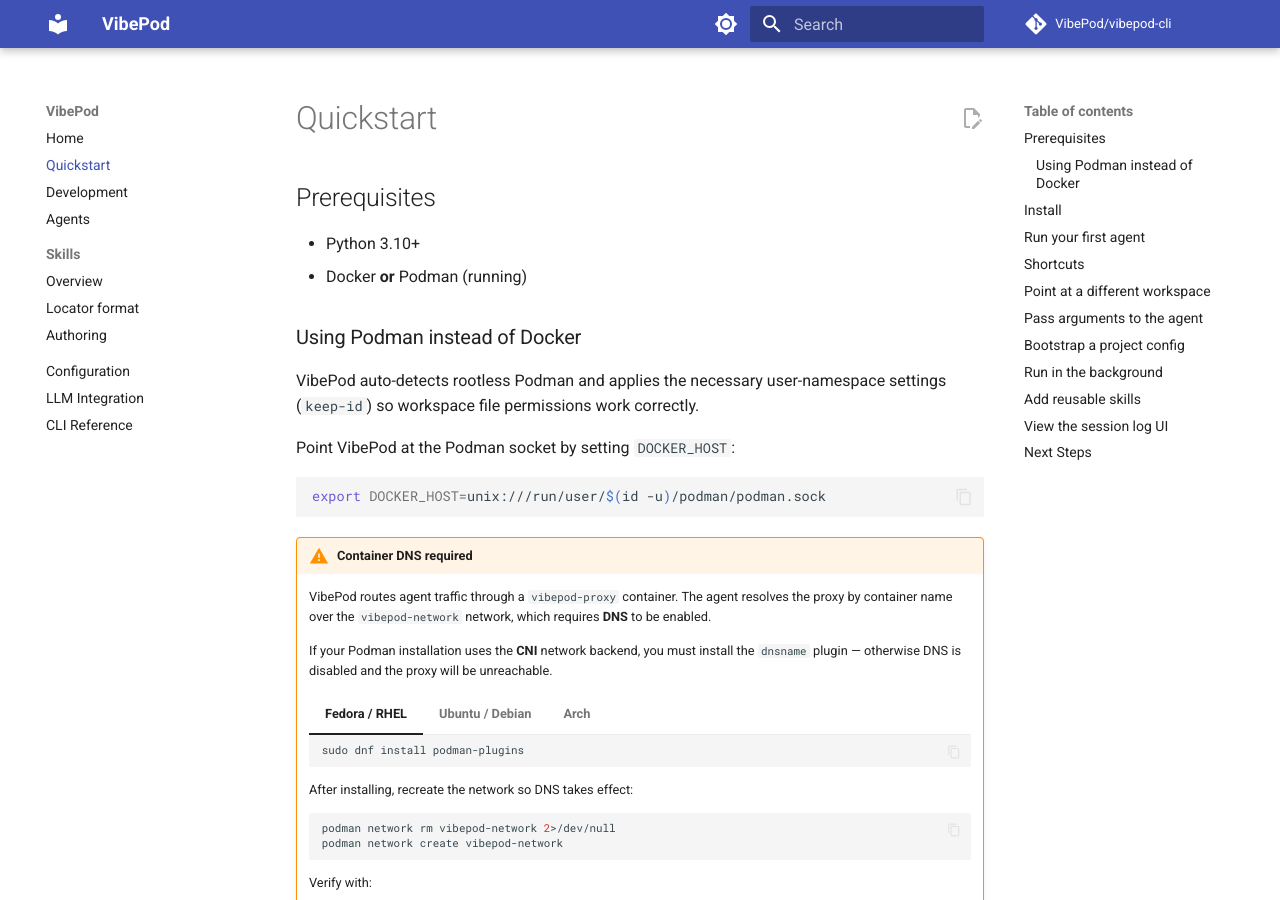
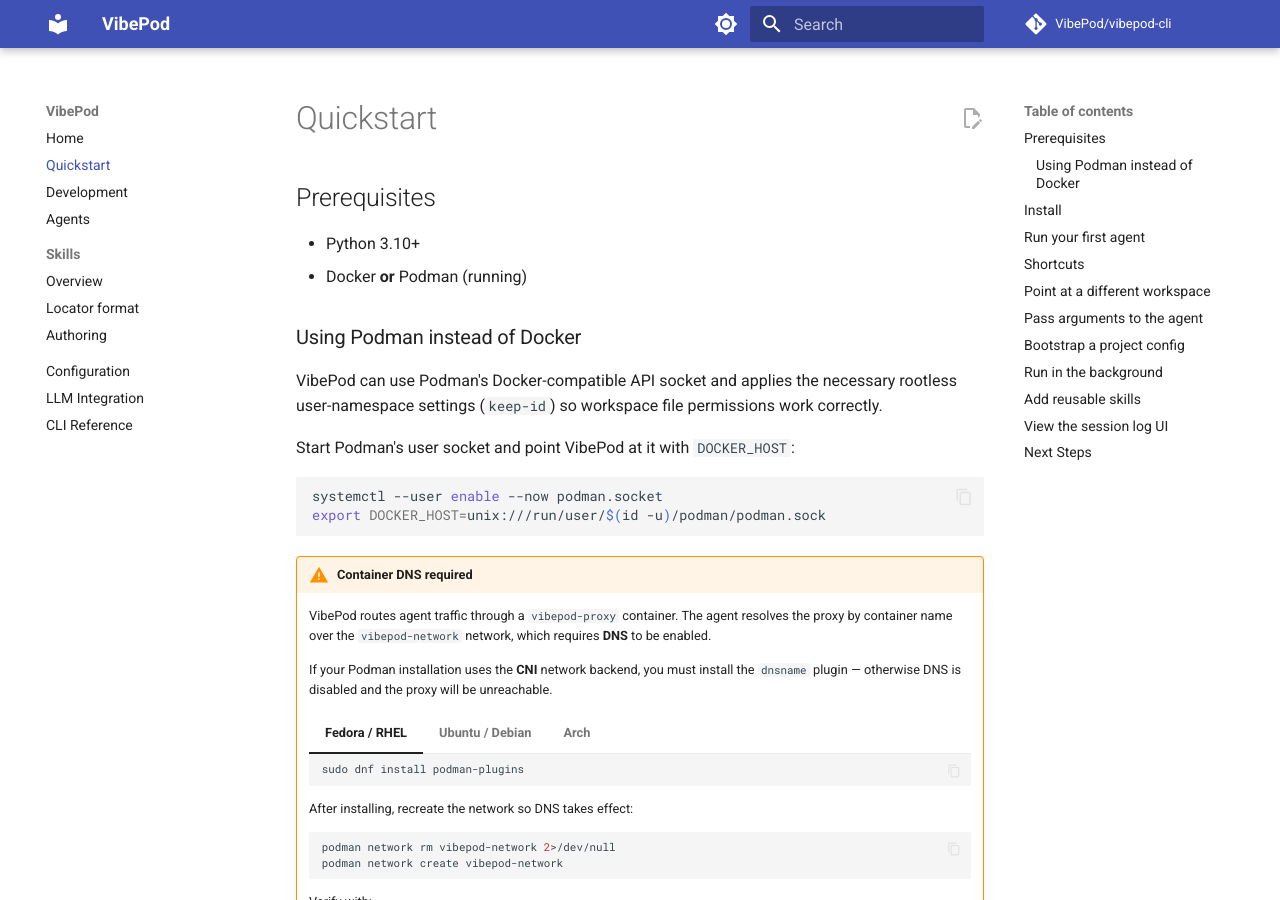
Before and after one commit to VibePod/vibepod-cli, an MkDocs documentation site: the page built from docs/quickstart.md, in a window 1280 px wide and 900 px high. Built offline with MkDocs 1.6.1 and Material for MkDocs 9.7.7, drawn with Linux system fonts in a browser that asks for light colours; comment, search, counter and statistics services are not loaded.

Commit message:
Extend Podman socket setup documentation

````diff
--- a/docs/quickstart.md
+++ b/docs/quickstart.md
@@ -7,12 +7,14 @@
 
 ### Using Podman instead of Docker
 
-VibePod auto-detects rootless Podman and applies the necessary user-namespace
-settings (`keep-id`) so workspace file permissions work correctly.
+VibePod can use Podman's Docker-compatible API socket and applies the
+necessary rootless user-namespace settings (`keep-id`) so workspace file
+permissions work correctly.
 
-Point VibePod at the Podman socket by setting `DOCKER_HOST`:
+Start Podman's user socket and point VibePod at it with `DOCKER_HOST`:
 
 ```bash
+systemctl --user enable --now podman.socket
 export DOCKER_HOST=unix:///run/user/$(id -u)/podman/podman.sock
 ```
 
````
